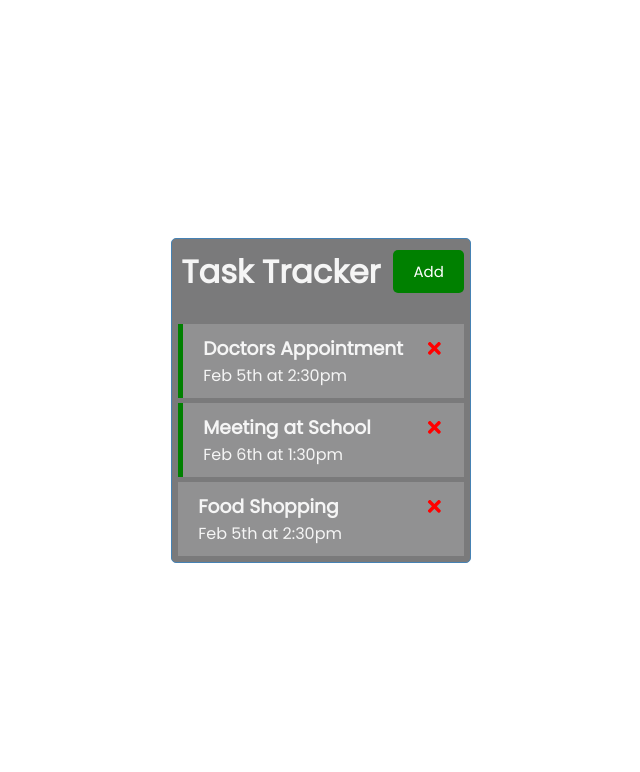
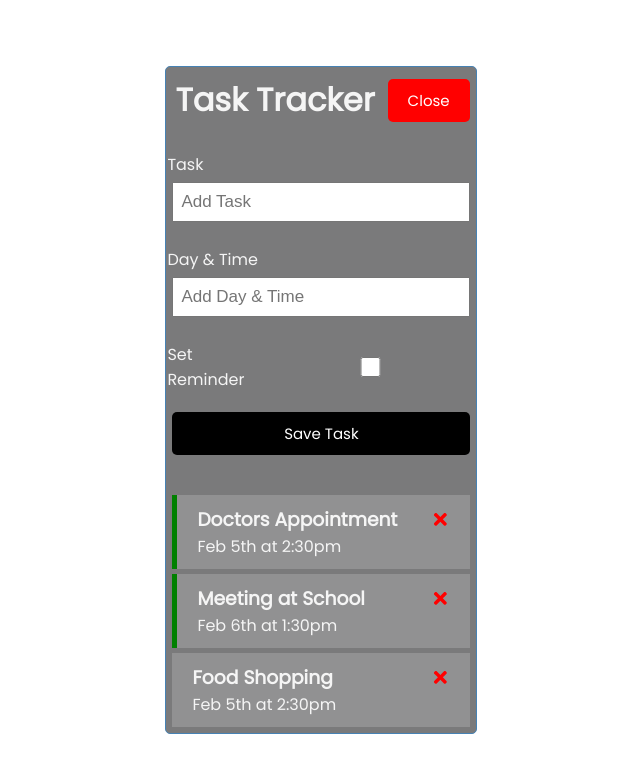
Before and after one commit to trevorrobertsjr/react-task-tracker, a React (Create React App) app: page / in a window 1280 px wide. Both pictures are taken after a click on the button "Add". Shown: the top 772 px of the page, without its empty margins (319-959 px from the left). Built offline with nearby package versions, Linux system fonts and the light colour scheme.

Commit message:
complete UI

```diff
--- a/src/App.js
+++ b/src/App.js
@@ -1,7 +1,9 @@
 import { useState } from 'react'
 import Header from './components/Header'
 import Tasks from './components/Tasks'
+import AddTask from './components/AddTask'
 function App() {
+  const [showAddTask, setShowAddTask] = useState(false)
   const [tasks, setTasks] = useState([
     {
       id: 1,
@@ -23,15 +25,24 @@ function App() {
     },
   ])
 
+  // Add Task
+  const addTask = (task) => {
+    // console.log(task)
+    const id = Math.floor(Math.random() * 10000) + 1
+    const newTask = { id, ...task }
+    setTasks([...tasks, newTask])
+
+  }
+
   // Delete Task
   const deleteTask = (id) => {
     // console.log('delete', id)
-    setTasks(tasks.filter((task) => task.id != id))
+    setTasks(tasks.filter((task) => task.id !== id))
   }
   // Toggle Reminder
   const toggleReminder = (id) => {
     // console.log(id);
-    setTasks(tasks.map((task) => task.id == id ? { ...task, reminder: !task.reminder } : task))
+    setTasks(tasks.map((task) => task.id === id ? { ...task, reminder: !task.reminder } : task))
   }
 
   // If you don't want an explicit element returned and just the contents,
@@ -39,7 +50,8 @@ function App() {
   // tasks.length check with tertiary operator to determine to show placeholder text or tasks
   return (
     <div className='container'>
-      <Header title="Task Tracker" />
+      <Header title="Task Tracker" onAdd={() => setShowAddTask(!showAddTask)} showAdd={showAddTask} />
+      {showAddTask && <AddTask onAdd={addTask} />}
       {tasks.length > 0 ? (
         <Tasks tasks={tasks} onDelete={deleteTask} onToggle={toggleReminder} />
       ) : (
--- /dev/null
+++ b/src/components/AddTask.js
@@ -0,0 +1,41 @@
+import { useState } from 'react'
+
+const AddTask = ({ onAdd }) => {
+    const [text, setText] = useState('')
+    const [day, setDay] = useState('')
+    const [reminder, setReminder] = useState(false)
+    const onSubmit = (e) => {
+        e.preventDefault()
+        if (!text) {
+            alert('Please add a task')
+            return
+        }
+        onAdd({ text, day, reminder })
+        setText('')
+        setDay('')
+        setReminder(false)
+    }
+    return (
+        <form className="add-form" onSubmit={onSubmit}>
+            <div className='form-control'>
+                <label>Task</label>
+                <input type='text' placeholder='Add Task'
+                    value={text} onChange={(e) => { setText(e.target.value) }} />
+            </div>
+            <div className='form-control'>
+                <label>Day & Time</label>
+                <input type='text' placeholder='Add Day & Time'
+                    value={day} onChange={(e) => { setDay(e.target.value) }} />
+            </div>
+            <div className='form-control form-control-check'>
+                <label>Set Reminder</label>
+                <input type='checkbox'
+                    checked={reminder}
+                    value={reminder} onChange={(e) => { setReminder(e.currentTarget.checked) }} />
+            </div>
+            <input type='submit' value='Save Task' className="btn btn-block" />
+        </form>
+    )
+}
+
+export default AddTask
--- a/src/components/Header.js
+++ b/src/components/Header.js
@@ -7,15 +7,18 @@ import Button from './Button'
 
 // instead of props object as the parameter, can destructure for just the element you want
 // ({title}) instead of props
-const Header = ({ title }) => {
-    const onClick = () => {
-        console.log('Header Click')
-    }
+const Header = ({ title, onAdd, showAdd }) => {
+    // const onClick = () => {
+    //     // console.log('Header Click')
+    //     onAdd()
+    // }
     return (
         <header className='header'>
             <h1>{title}</h1>
-            <Button color='green' text='Add' onClick={onClick} />
-
+            <Button
+                color={showAdd ? 'red' : 'green'}
+                text={showAdd ? 'Close' : 'Add'}
+                onClick={onAdd} />
         </header>
     )
 }
--- a/src/index.css
+++ b/src/index.css
@@ -95,7 +95,7 @@ body {
 
 .btn-block {
   display: block;
-  width: 100%;
+  width: 97%;
 }
 
 .task {
@@ -128,7 +128,7 @@ body {
 }
 
 .form-control input {
-  width: 100%;
+  width: 97%;
   height: 40px;
   margin: 5px;
   padding: 3px 7px;
```
